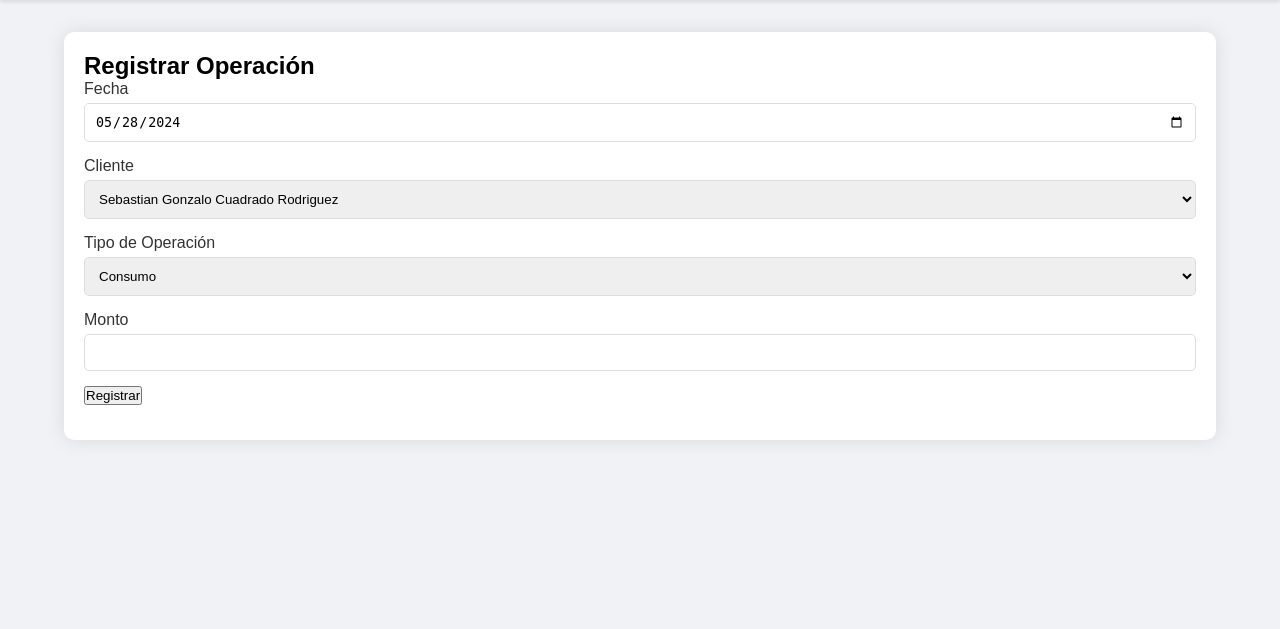
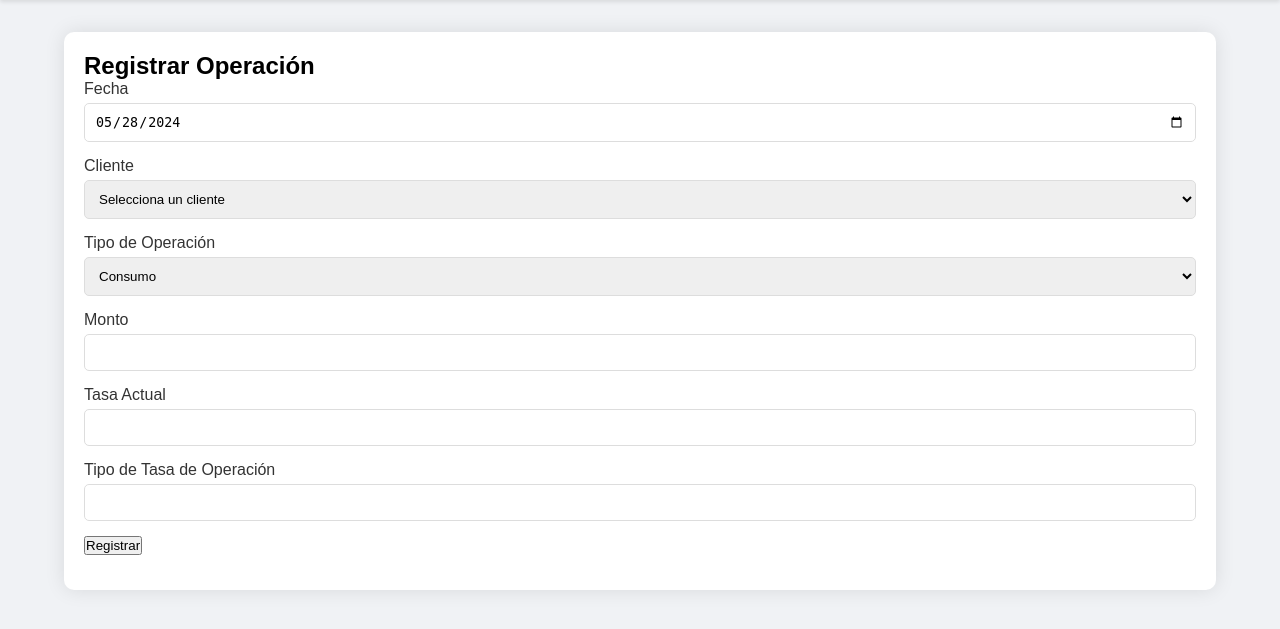
Before and after one commit to SebastianCuadrado/CREDI_PAY, a Flask app: page /operaciones in a window 1280 px wide. Shown: the part 48-677 px from the top of the page. Run offline with Flask 3, Linux system fonts and the light colour scheme; a user stored in the database is signed in; data comes from the database, SQL or seed files in the repository; both versions use the stored data as it was after the commit.

Commit message:
calcular monto para cada tasa efectiva- agregar columnas a operaciones

```diff
--- a/intento/app.py
+++ b/intento/app.py
@@ -49,6 +49,9 @@ def init_db():
             tipo_operacion TEXT NOT NULL,
             monto REAL NOT NULL,
             periodo TEXT,
+            tasa_operacion REAL,
+            tipotasa_operacion TEXT,
+            montopago REAL,
             FOREIGN KEY (cliente_id) REFERENCES clients (id)
         )
     ''')
@@ -76,6 +79,22 @@ def verify_user(username, password):
     conn.close()
     return user
 
+def calcular_monto_pago(monto, tasa, tasa_tipo, fecha_operacion, fecha_pago):
+    dias = (fecha_pago - fecha_operacion).days
+    if tasa_tipo == 'TEA':
+        return monto * (1 + tasa / 100) ** (dias / 360)
+    elif tasa_tipo == 'TET':
+        return monto * (1 + tasa / 100) ** (dias / 90)
+    elif tasa_tipo == 'TEC':
+        return monto * (1 + tasa / 100) ** (dias / 120)
+    elif tasa_tipo == 'TEB':
+        return monto * (1 + tasa / 100) ** (dias / 60)
+    elif tasa_tipo == 'TEM':
+        return monto * (1 + tasa / 100) ** (dias / 30)
+    elif tasa_tipo == 'TES':
+        return monto * (1 + tasa / 100) ** (dias / 180)
+    else:
+        return monto
 
 def get_clients_for_user(user_id):
     conn = sqlite3.connect(DATABASE)
@@ -88,13 +107,23 @@ def get_clients_for_user(user_id):
         client_id = client[0]
         payment_date = datetime.strptime(client[7], '%Y-%m-%d')
 
-
-        if datetime.now() > payment_date:
-            start_date = payment_date.replace(day=1) - timedelta(days=1)
-            start_date = start_date.replace(day=payment_date.day)
-        else:
-            start_date = payment_date.replace(day=1) - timedelta(days=1)
-            start_date = start_date.replace(day=payment_date.day - 1)
+        # Ajustar la fecha de inicio correctamente para evitar errores de fecha
+        try:
+            if datetime.now() > payment_date:
+                start_date = payment_date.replace(day=1) - timedelta(days=1)
+                start_date = start_date.replace(day=payment_date.day)
+            else:
+                start_date = payment_date.replace(day=1) - timedelta(days=1)
+                start_date = start_date.replace(day=payment_date.day - 1)
+        except ValueError:
+            # Manejo de errores en caso de que el día sea inválido para el mes anterior
+            last_day_of_prev_month = (payment_date.replace(day=1) - timedelta(days=1)).day
+            if datetime.now() > payment_date:
+                start_date = payment_date.replace(day=1) - timedelta(days=1)
+                start_date = start_date.replace(day=min(payment_date.day, last_day_of_prev_month))
+            else:
+                start_date = payment_date.replace(day=1) - timedelta(days=1)
+                start_date = start_date.replace(day=min(payment_date.day - 1, last_day_of_prev_month))
 
         cursor.execute('''
             SELECT SUM(monto) FROM operaciones
@@ -109,23 +138,21 @@ def get_clients_for_user(user_id):
     conn.close()
     return clients_with_operations
 
-def add_operacion(fecha, cliente_id, tipo_operacion, monto):
+def add_operacion(fecha, cliente_id, tipo_operacion, monto, tasa_operacion, tipo_tasa):
     conn = sqlite3.connect(DATABASE)
     cursor = conn.cursor()
-
 
     cursor.execute('SELECT payment_date FROM clients WHERE id = ?', (cliente_id,))
     payment_date_str = cursor.fetchone()[0]
     payment_date = datetime.strptime(payment_date_str, '%Y-%m-%d')
 
-
-    periodo = f"{payment_date.month}{str(payment_date.year)[-2:]}"
-
+    fecha_operacion = datetime.strptime(fecha, '%Y-%m-%d')
+    monto_pago = calcular_monto_pago(float(monto), float(tasa_operacion), tipo_tasa, fecha_operacion, payment_date)
 
     cursor.execute('''
-        INSERT INTO operaciones (fecha, cliente_id, tipo_operacion, monto, periodo)
-        VALUES (?, ?, ?, ?, ?)
-    ''', (fecha, cliente_id, tipo_operacion, monto, periodo))
+        INSERT INTO operaciones (fecha, cliente_id, tipo_operacion, monto, tasa_operacion, tipotasa_operacion, montopago, periodo)
+        VALUES (?, ?, ?, ?, ?, ?, ?, ?)
+    ''', (fecha, cliente_id, tipo_operacion, monto, tasa_operacion, tipo_tasa, monto_pago, payment_date.strftime('%m%y')))
 
     conn.commit()
     conn.close()
@@ -188,8 +215,6 @@ def principal():
     print(f"Sesión: first_name={first_name}, last_name={last_name}")
     return render_template('principal.html', first_name=first_name, last_name=last_name, clients=clients)
 
-
-
 @app.route('/newcustomer', methods=['GET', 'POST'])
 def newcustomer():
     if 'user_id' not in session:
@@ -215,7 +240,6 @@ def newcustomer():
         else:
             payment_date = today.replace(day=payment_day)
 
-
         conn = sqlite3.connect(DATABASE)
         cursor = conn.cursor()
         cursor.execute('''
@@ -230,6 +254,7 @@ def newcustomer():
 
     return render_template('newcustomer.html')
 
+
 @app.route('/operaciones', methods=['GET', 'POST'])
 def operaciones():
     if 'user_id' not in session:
@@ -242,8 +267,10 @@ def operaciones():
         cliente_id = request.form['cliente']
         tipo_operacion = request.form['tipo_operacion']
         monto = request.form['monto']
+        tasa_operacion = request.form['rate']
+        tipo_tasa = request.form['rate_type']
 
-        add_operacion(fecha, cliente_id, tipo_operacion, monto)
+        add_operacion(fecha, cliente_id, tipo_operacion, monto, tasa_operacion, tipo_tasa)
 
         flash('Operación registrada exitosamente.')
         return redirect(url_for('principal'))
@@ -265,12 +292,11 @@ def get_periodos(cliente_id):
 
 @app.route('/reportes', methods=['GET', 'POST'])
 def reportes():
-    conn = sqlite3.connect(DATABASE)
-    cursor = conn.cursor()
+    if 'user_id' not in session:
+        return redirect('/login')
 
-    # Obtener la lista de clientes
-    cursor.execute('SELECT id, first_name, last_name FROM clients')
-    clients = cursor.fetchall()
+    user_id = session['user_id']
+    clients = get_clients_for_user(user_id)
 
     operaciones = None
     selected_client = None
@@ -280,16 +306,18 @@ def reportes():
         selected_client = int(request.form['cliente'])
         selected_periodo = request.form['periodo']
 
+        conn = sqlite3.connect(DATABASE)
+        cursor = conn.cursor()
+
         cursor.execute('''
-            SELECT o.id, o.fecha, c.credit_line, c.rate, c.rate_type, o.monto, c.payment_date
+            SELECT o.id, o.fecha, c.credit_line, o.tasa_operacion, o.tipotasa_operacion, o.monto,o.montopago, c.payment_date
             FROM operaciones o
             JOIN clients c ON o.cliente_id = c.id
             WHERE o.cliente_id = ? AND o.periodo = ?
         ''', (selected_client, selected_periodo))
 
         operaciones = cursor.fetchall()
-
-    conn.close()
+        conn.close()
 
     return render_template('reportes.html', clients=clients, operaciones=operaciones,
                            selected_client=selected_client, selected_periodo=selected_periodo,
--- a/intento/templates/operaciones.html
+++ b/intento/templates/operaciones.html
@@ -20,16 +20,17 @@
     </nav>
     <div class="container">
         <h2>Registrar Operación</h2>
-        <form action="/operaciones" method="post">
+        <form action="/operaciones" method="post" id="operacion-form">
             <div class="input-group">
                 <label for="fecha">Fecha</label>
                 <input type="date" id="fecha" name="fecha" value="{{ fecha_actual }}" required>
             </div>
             <div class="input-group">
                 <label for="cliente">Cliente</label>
-                <select id="cliente" name="cliente" required>
+                <select id="cliente" name="cliente" required onchange="updateClienteInfo()">
+                    <option value="" disabled selected>Selecciona un cliente</option>
                     {% for client in clients %}
-                    <option value="{{ client[0] }}">{{ client[1] }} {{ client[2] }}</option>
+                    <option value="{{ client[0] }}" data-rate="{{ client[3] }}" data-rate-type="{{ client[4] }}">{{ client[1] }} {{ client[2] }}</option>
                     {% endfor %}
                 </select>
             </div>
@@ -45,9 +46,28 @@
                 <input type="number" step="0.01" id="monto" name="monto" required>
             </div>
             <div class="input-group">
+                <label for="rate">Tasa Actual</label>
+                <input type="text" id="rate" name="rate" readonly>
+            </div>
+            <div class="input-group">
+                <label for="rate_type">Tipo de Tasa de Operación</label>
+                <input type="text" id="rate_type" name="rate_type" readonly>
+            </div>
+            <div class="input-group">
                 <button type="submit" class="btn">Registrar</button>
             </div>
         </form>
     </div>
+    <script>
+        function updateClienteInfo() {
+            var clienteSelect = document.getElementById('cliente');
+            var selectedOption = clienteSelect.options[clienteSelect.selectedIndex];
+            var rate = selectedOption.getAttribute('data-rate');
+            var rateType = selectedOption.getAttribute('data-rate-type');
+
+            document.getElementById('rate').value = rate;
+            document.getElementById('rate_type').value = rateType;
+        }
+    </script>
 </body>
 </html>
```
Also changed, not shown: intento/templates/reportes.html (+13 -15 lines), intento/credi_pay.db.
